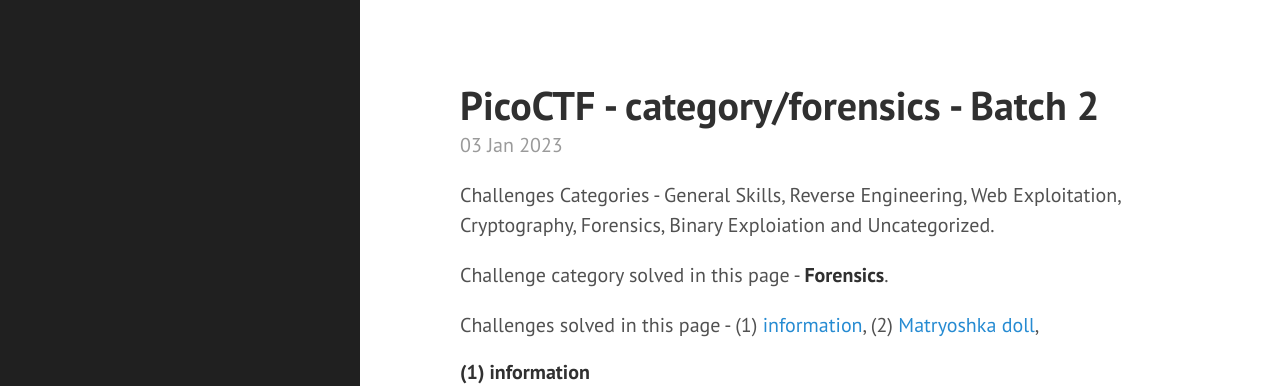
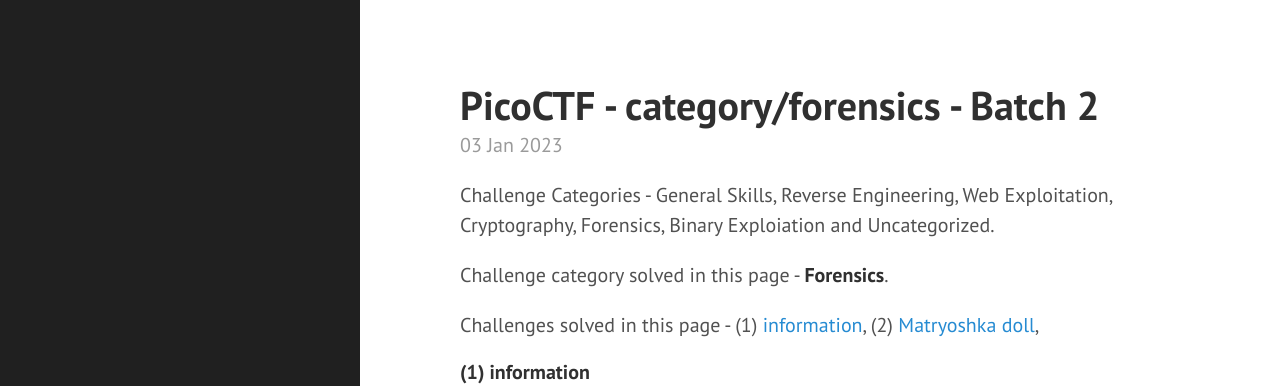
Before and after one commit to pruthviraj133/repo-uno, a Jekyll site: the page built from _posts/2023-01-03-6pico2.md, in a window 1280 px wide and 1337 px high. Shown: the top 386 px of the window. Built offline with Jekyll 4.4.1, drawn with Linux system fonts in a browser that asks for light colours; nearby versions of some CDN libraries; comment, search, counter and statistics services are not loaded.

Commit message:
bro small grammer error

```diff
--- a/_posts/2023-01-03-6pico2.md
+++ b/_posts/2023-01-03-6pico2.md
@@ -3,7 +3,7 @@
 title: PicoCTF - category/forensics - Batch 2
 tags: [CTF]
 ---
-Challenges Categories - General Skills, Reverse Engineering, Web Exploitation, Cryptography, Forensics, Binary Exploiation and Uncategorized.
+Challenge Categories - General Skills, Reverse Engineering, Web Exploitation, Cryptography, Forensics, Binary Exploiation and Uncategorized.
 
 Challenge category solved in this page - **Forensics**.
 
```
Also changed, not shown: _posts/2022-06-03-1pico1.md (+1 -1 lines).
